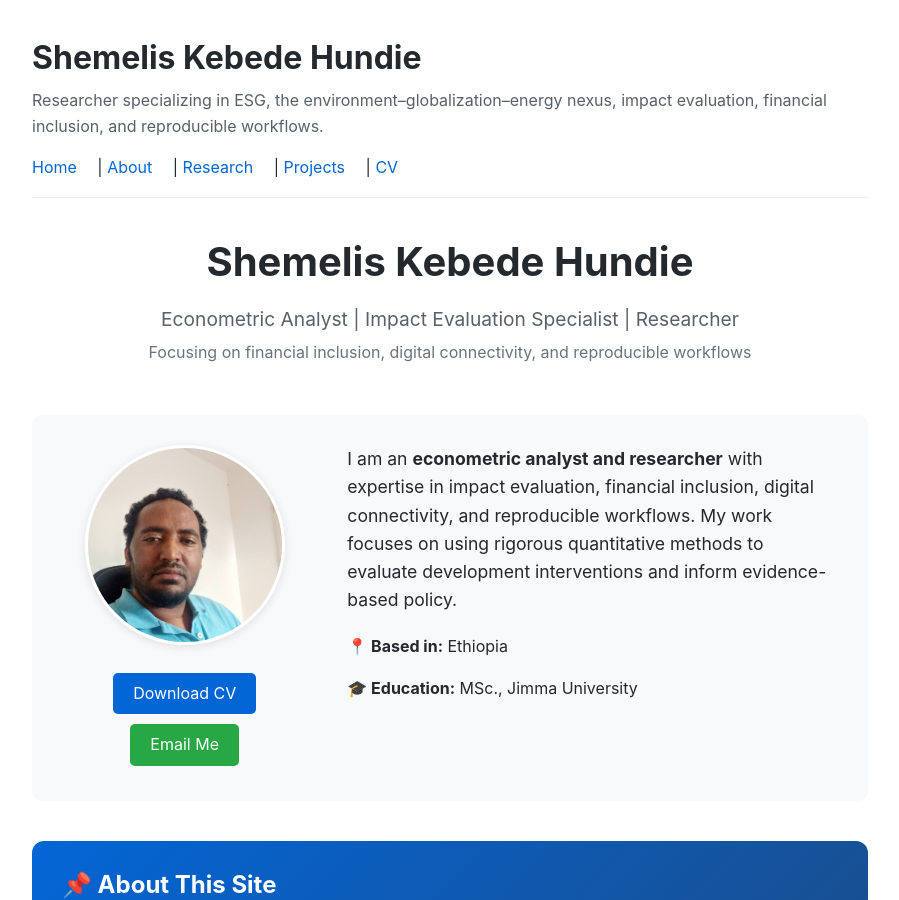
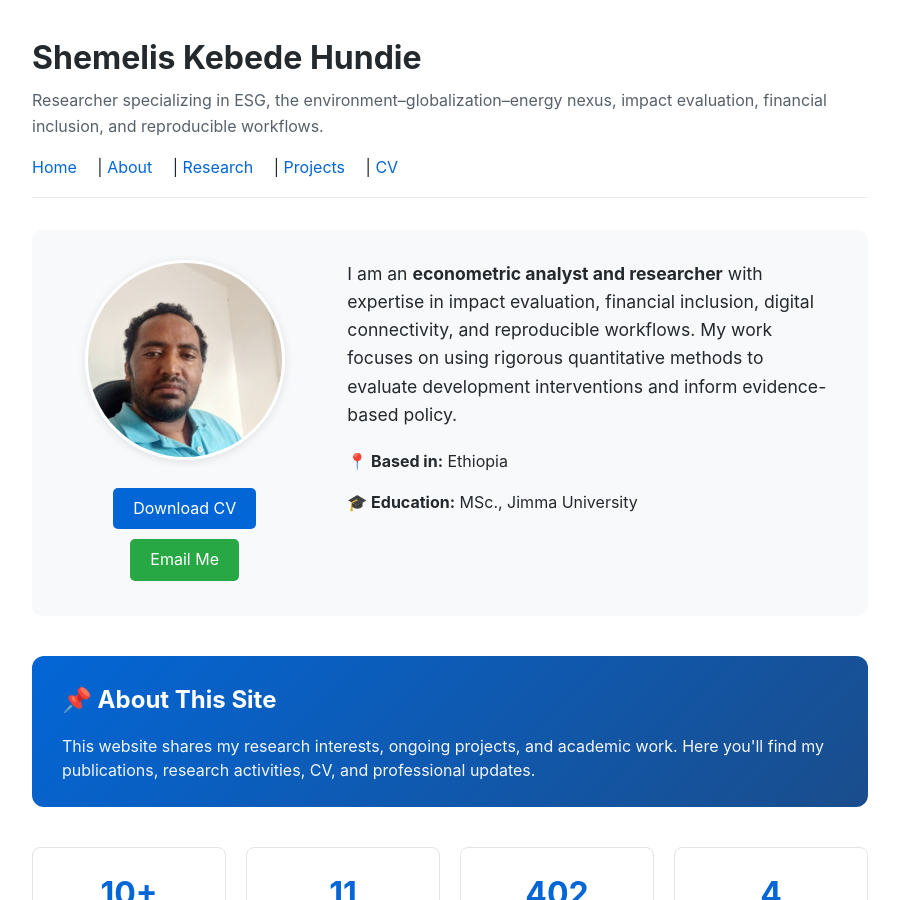
Before and after one commit to ShemelisKHundie/ShemelisKHundie.github.io, a Jekyll site: the page built from index.md, in a window 1280 px wide and 900 px high. Shown: the whole window, without its empty margins (190-1089 px from the left). Built offline with Jekyll 4.4.1, drawn with Linux system fonts in a browser that asks for light colours.

Commit message:
Update index.md

```diff
--- a/index.md
+++ b/index.md
@@ -21,13 +21,6 @@ title: "Shemelis Kebede Hundie"
   }
 }
 </script>
-
-<!-- Header Section -->
-<div style="text-align: center; margin-bottom: 50px;">
-  <h1 style="font-size: 2.5rem; margin-bottom: 10px; color: #24292e;">Shemelis Kebede Hundie</h1>
-  <p style="font-size: 1.2rem; color: #586069; margin-bottom: 5px;">Econometric Analyst | Impact Evaluation Specialist | Researcher</p>
-  <p style="font-size: 1rem; color: #6a737d;">Focusing on financial inclusion, digital connectivity, and reproducible workflows</p>
-</div>
 
 <!-- Profile Section - Two Column Layout -->
 <div style="display: flex; flex-wrap: wrap; gap: 40px; margin-bottom: 40px; background: #f8f9fa; padding: 30px; border-radius: 10px;">
```
